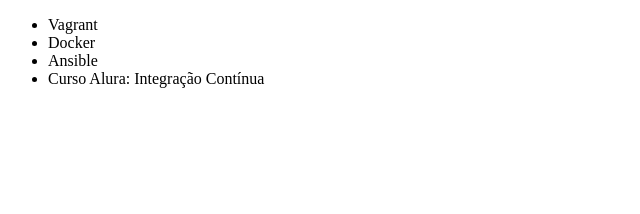
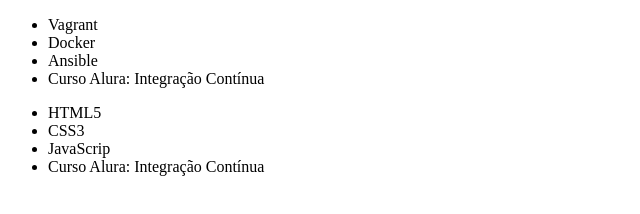
Before and after one commit to bruno-vribeiro/git-alura, a plain HTML site: page index.html in a window 1280 px wide. Shown: the whole page, without its empty margins (0-640 px from the left). Drawn offline with Linux system fonts and the light colour scheme.

Commit message:
Adicionado lista

```diff
--- a/index.html
+++ b/index.html
@@ -11,5 +11,11 @@
         <li>Ansible</li>
         <li>Curso Alura: Integração Contínua</li>
     </ul>
+    <ul>
+        <li>HTML5</li>
+        <li>CSS3</li>
+        <li>JavaScrip</li>
+        <li>Curso Alura: Integração Contínua</li>
+    </ul>
 </body>
 </html>
```
